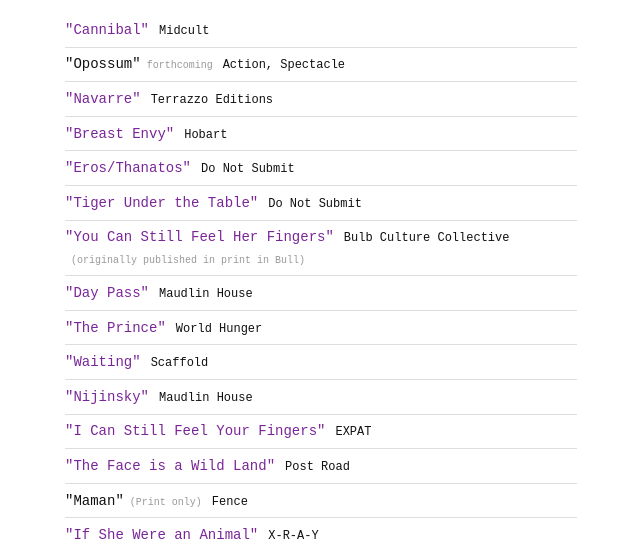
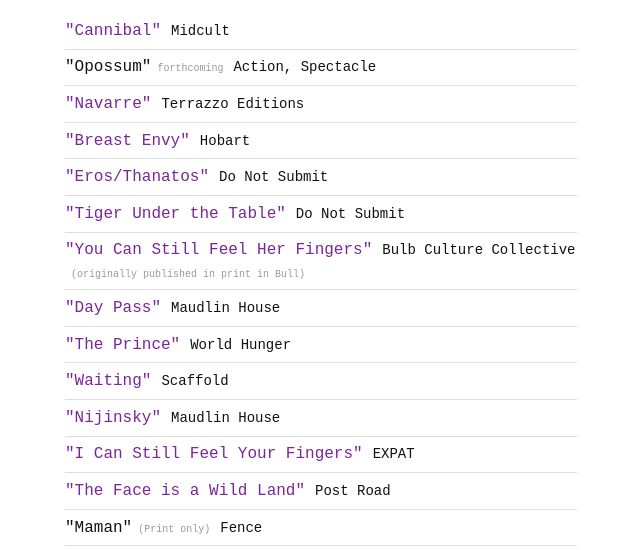
Before and after one commit to camerondarc/camerondarc.github.io, a plain HTML site: page index.html in a window 1280 px wide. Shown: the part 220-770 px from the top of the page, without its empty margins (319-959 px from the left). Drawn offline with nearby package versions, Linux system fonts and the light colour scheme.

Commit message:
Update index.html

```diff
--- a/index.html
+++ b/index.html
@@ -74,12 +74,12 @@
     }
 
     .title {
-      font-size: 14px;
+      font-size: 16px;
       color: #111;
     }
 
     .pub {
-      font-size: 12px;
+      font-size: 14px;
       color: #111;
       white-space: nowrap;
     }
@@ -194,7 +194,3 @@
   </div>
 </body>
 </html>
-    </ul>
-  </div>
-</body>
-</html>
```
